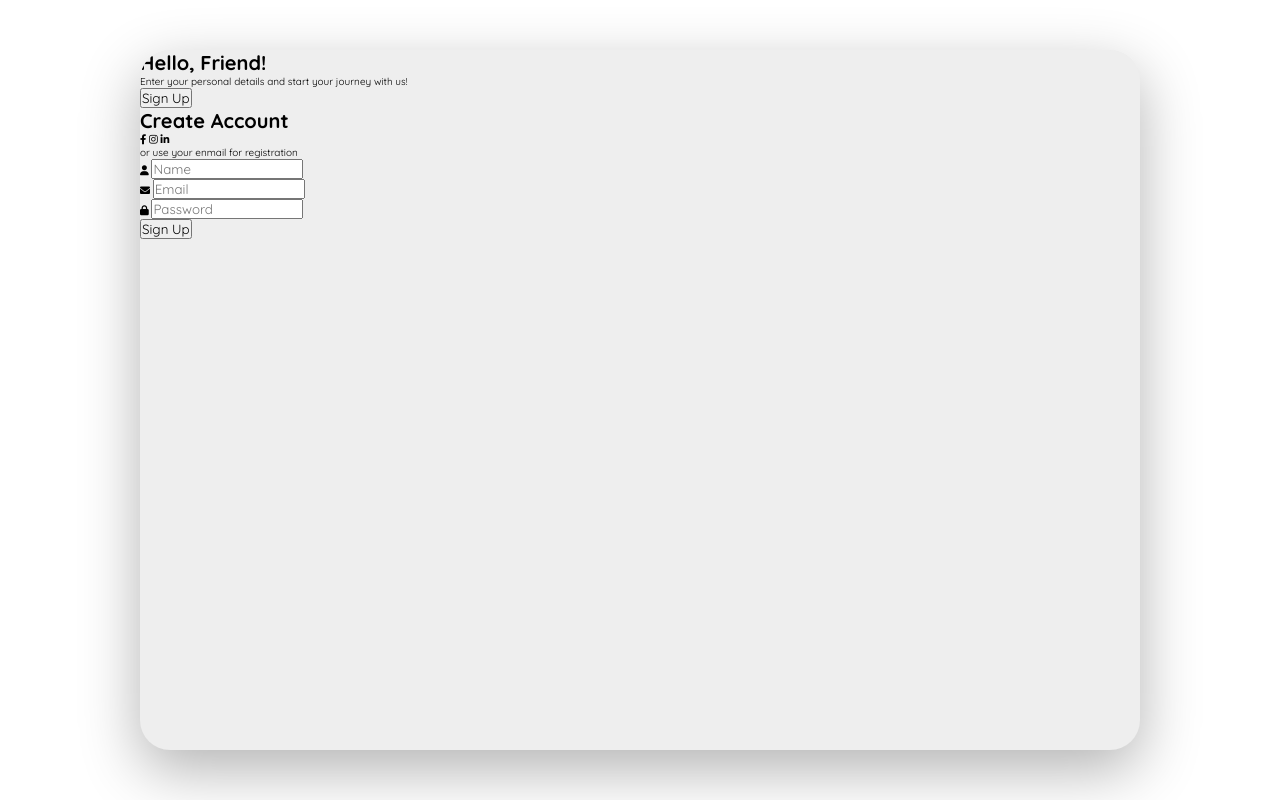
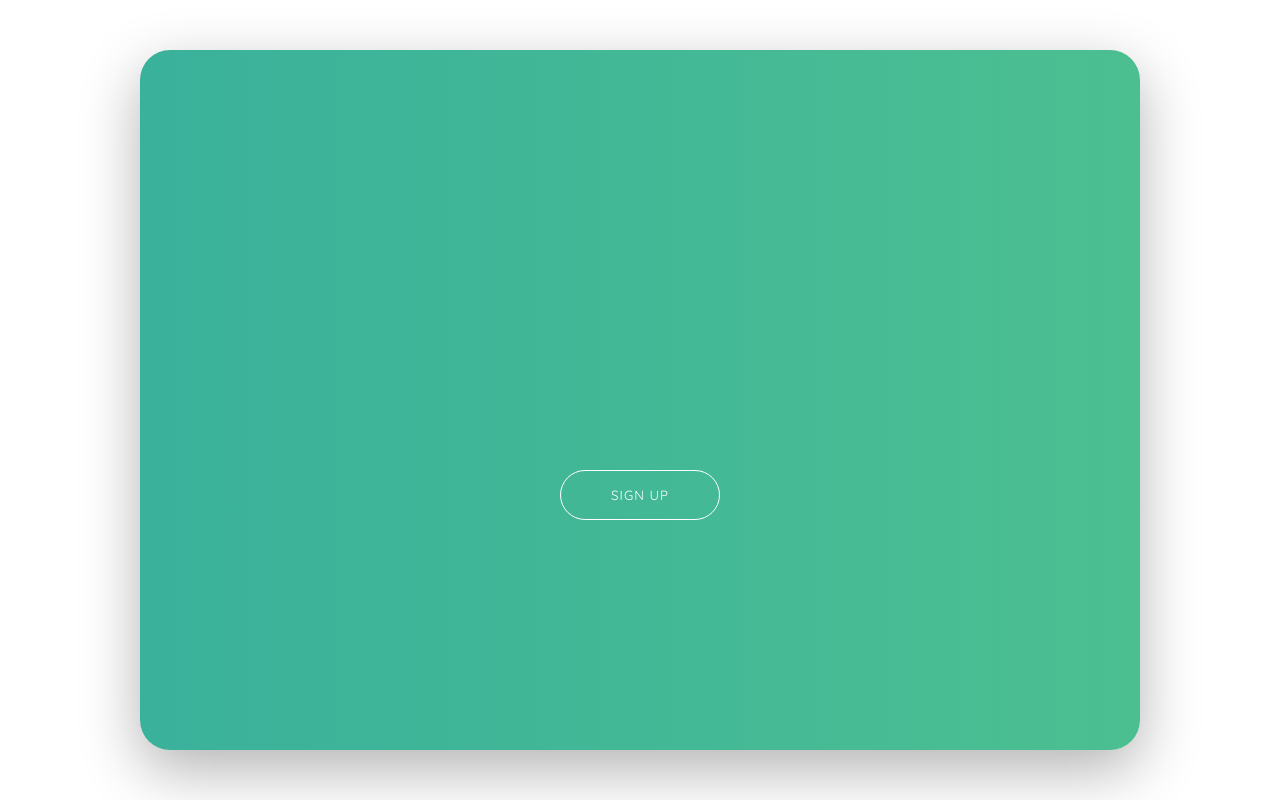
Before and after one commit to bitchard/sign-up, a plain HTML site: page index.html in a window 1280 px wide. Drawn offline with Linux system fonts and the light colour scheme.

Commit message:
Next was the green backgroundwith a linear gradient. Then styled the sign up button to center. added the transform translate property to the X axis for the transition of the sign up form.

```diff
--- a/style.css
+++ b/style.css
@@ -27,3 +27,58 @@ html {
     position: relative;
     overflow: hidden;
 }
+
+.banner {
+    position: absoulte;
+    top: 25%;
+    left: -30rem;
+    text-align: center;
+    color: #fff;
+    width: 30rem;
+    z-index: 100;
+    transition: left 0.8s;
+}
+
+.container.change .banner {
+    left: 5rem;
+}
+
+.banner h1 {
+    font-size: 4rem;
+    margin-bottom: 3rem;
+}
+
+.banner p {
+    font-size: 2rem;
+}
+
+.green-bg {
+    width: 100%;
+    height: 100%;
+    background: linear-gradient(to right, #3ab19b, #4cbf91);
+    position: absolute;
+    top: 0;
+    left: 0;
+    z-index: 50;
+    transition: width 1.5s cubic-beizeir(0.19, 1, 0.22, 1);
+}
+
+.container.change .green-bg {
+    width: 40%;
+}
+
+.green-bg button {
+    position: absolute;
+    top: 60%;
+    left: 50%;
+    transform: translateX(-50%);
+    width: 16rem;
+    height: 5rem;
+    background-color: transparent;
+    border: 0.1rem solid #fff;
+    border-radius: 3rem;
+    text-transform: uppercase;
+    letter-spacing: 0.1rem;
+    color: #fff;
+    cursor: pointer;
+}
```
